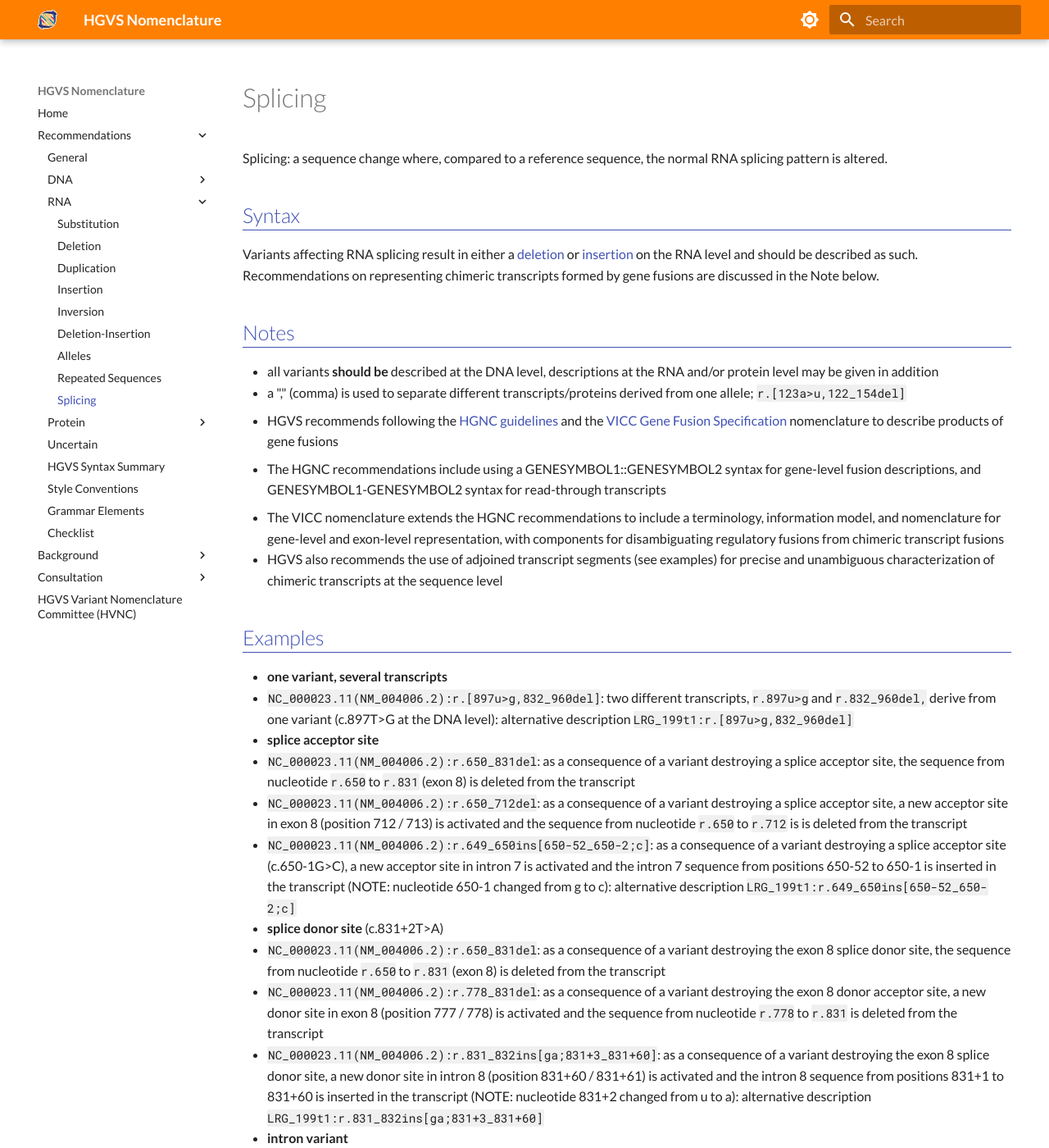
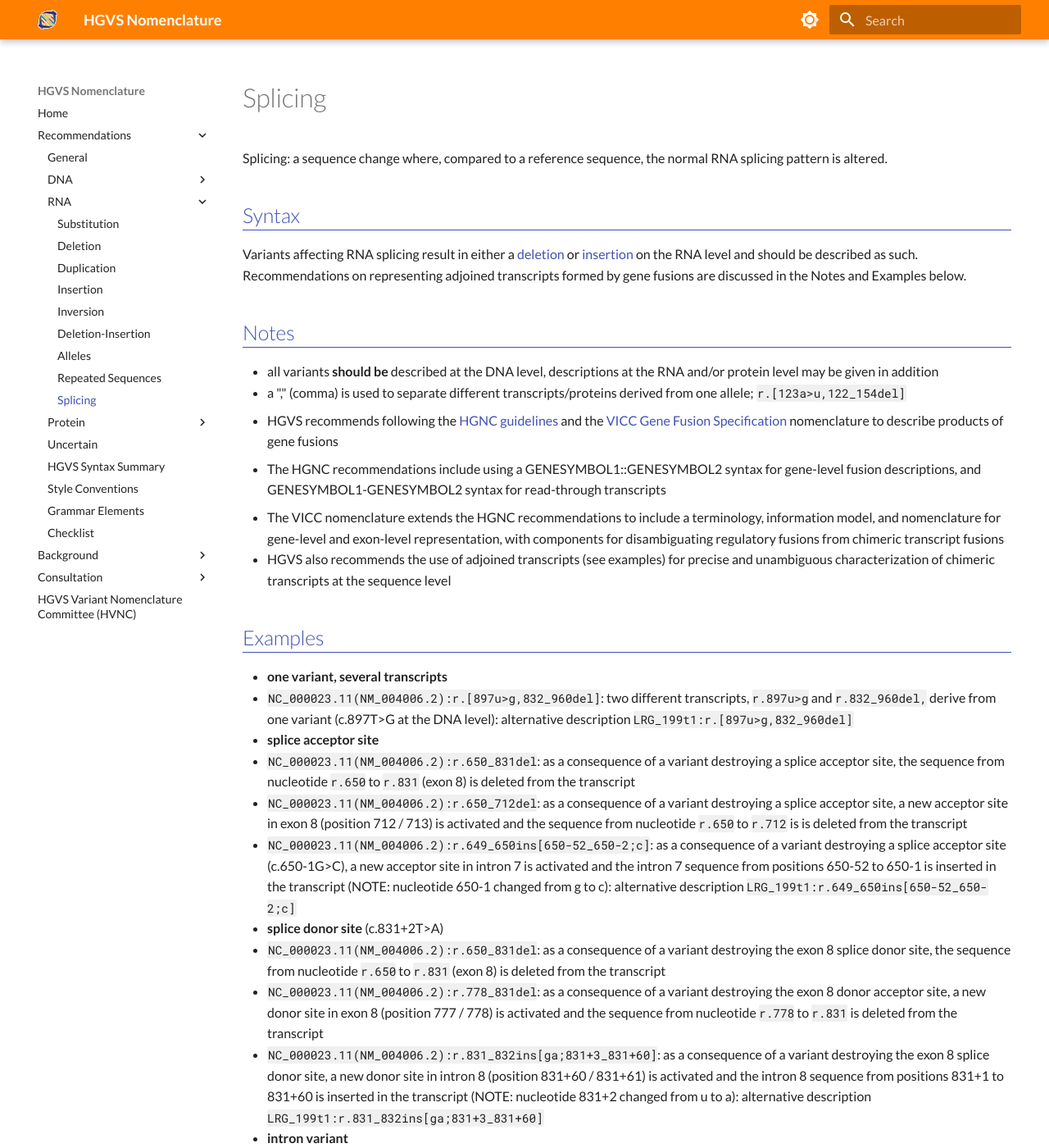
Before and after one commit to HGVSnomenclature/hgvs-nomenclature, an MkDocs documentation site: the page built from docs/recommendations/RNA/splicing.md, in a window 1280 px wide and 1400 px high. Shown: the whole window at 82% size. Built offline with MkDocs 1.6.1 and Material for MkDocs 9.7.7, drawn with Linux system fonts in a browser that asks for light colours; some of the changed text lies outside the part shown.

Commit message:
addresses https://github.com/HGVSnomenclature/hgvs-nomenclature/pull/22#discussion_r1142459912

```diff
--- a/docs/recommendations/RNA/splicing.md
+++ b/docs/recommendations/RNA/splicing.md
@@ -6,7 +6,7 @@ Splicing: a sequence change where, compared to a reference sequence, the normal
 
 ## Syntax
 
-Variants affecting RNA splicing result in either a [deletion](deletion.md) or [insertion](insertion.md) on the RNA level and should be described as such. Recommendations on representing chimeric transcripts formed by gene fusions are discussed in the Note below.
+Variants affecting RNA splicing result in either a [deletion](deletion.md) or [insertion](insertion.md) on the RNA level and should be described as such. Recommendations on representing adjoined transcripts formed by gene fusions are discussed in the Notes and Examples below.
 
 ## Notes
 
@@ -16,7 +16,7 @@ Variants affecting RNA splicing result in either a [deletion](deletion.md) or [i
 
   - The HGNC recommendations include using a GENESYMBOL1::GENESYMBOL2 syntax for gene-level fusion descriptions, and GENESYMBOL1-GENESYMBOL2 syntax for read-through transcripts
   - The VICC nomenclature extends the HGNC recommendations to include a terminology, information model, and nomenclature for gene-level and exon-level representation, with components for disambiguating regulatory fusions from chimeric transcript fusions
-  - HGVS also recommends the use of adjoined transcript segments (see examples) for precise and unambiguous characterization of chimeric transcripts at the sequence level
+  - HGVS also recommends the use of adjoined transcripts (see examples) for precise and unambiguous characterization of chimeric transcripts at the sequence level
 
 ## Examples
 
@@ -34,8 +34,8 @@ Variants affecting RNA splicing result in either a [deletion](deletion.md) or [i
   - `NC_000023.11(NM_004006.2):r.649_650ins650-50_650-1`: as a consequence of an intron 7 variant (c.650-52_650-51del) a new stronger exon 8 splice acceptor site is created (position 650-51 / 650-50) and the intron 7 sequence from positions 650-50 to 650-1 is inserted in the transcript: alternative description `LRG_199t1:r.649_650ins650-50_650-1`
   - `NC_000023.11(NM_004006.2):r.831_832ins831+1_831+67`: as a consequence of an intron 8 variant (c.831+71C>A) a new stronger exon 8 splice donor site is created (position 831+67 / 831+68) and the intron 8 sequence from positions 831+1 to 831+67 is inserted in the transcript: alternative description `LRG_199t1:r.831_832ins831+1_831+67`
   - `NC_000023.11(NM_004006.2):r.649_650ins650-1400_650-1268`: as a consequence of an intron 7 variant (c.650-1401T>G) a new exon is created and its sequence (positions 650-1400 to 650-1268) is inserted in the transcript: alternative description `LRG_199t1:r.649_650ins650-1400_650-1268`
-- **adjoined transcript segments** (based on [SVD-WG007](../../consultation/SVD-WG007.md)  and subsequent alignment with the [VICC Gene Fusion Specification](https://fusions.cancervariants.org/en/latest) terminology)
-  - `NM_002354.2:r.-358_555::NM_000251.2:r.212_*279`: describes an EPCAM::MSH2 fusion transcript where nucleotides `r.-358` to `r.555` (EPCAM gene, reference transcript `NM_002354.2) are spliced to nucleotides r.212` to `r.*279` (MSH2 gene, reference transcript NM_000251.2)
+- **adjoined transcript** (based on [SVD-WG007](../../consultation/SVD-WG007.md)  and subsequent alignment with the [VICC Gene Fusion Specification](https://fusions.cancervariants.org/en/latest) terminology)
+  - `NM_002354.2:r.-358_555::NM_000251.2:r.212_*279`: describes an EPCAM::MSH2 adjoined transcript where nucleotides `r.-358` to `r.555` (EPCAM gene, reference transcript `NM_002354.2`) are spliced to nucleotides `r.212` to `r.*279` (MSH2 gene, reference transcript `NM_000251.2`)
 - **uncertain** (RNA not analysed)
   - `NC_000023.11(NM_004006.2):r.(76a>c)`: RNA was not anaysed but a substitution of the "a" nucleotide at `r.76` by a "c" is predicted
   - `NC_000023.11(NM_004006.2):r.?`: an effect on the RNA level is expected but it is not possible to give a reliable prediction of the consequences (RNA not analysed)
--- a/docs/syntax.yaml
+++ b/docs/syntax.yaml
@@ -1,6 +1,6 @@
 element_descriptions:
   # global map of <element, description> used when a particular form does not define an element
-  # element are rendered in <code>...</code>; descriptions are rendered as markdown
+  # elements are rendered in <code>...</code>; descriptions are rendered as markdown
   aa: A single amino acid
   alternate_base: The single new base (nucleic or amino acid)
   alternate_sequence: The new sequence (nucleic or amino acid) that will occur at the specified position in the given sequence_identifier
```
Also changed, not shown: docs/recommendations/RNA/delins.md (+2 -1 lines).
